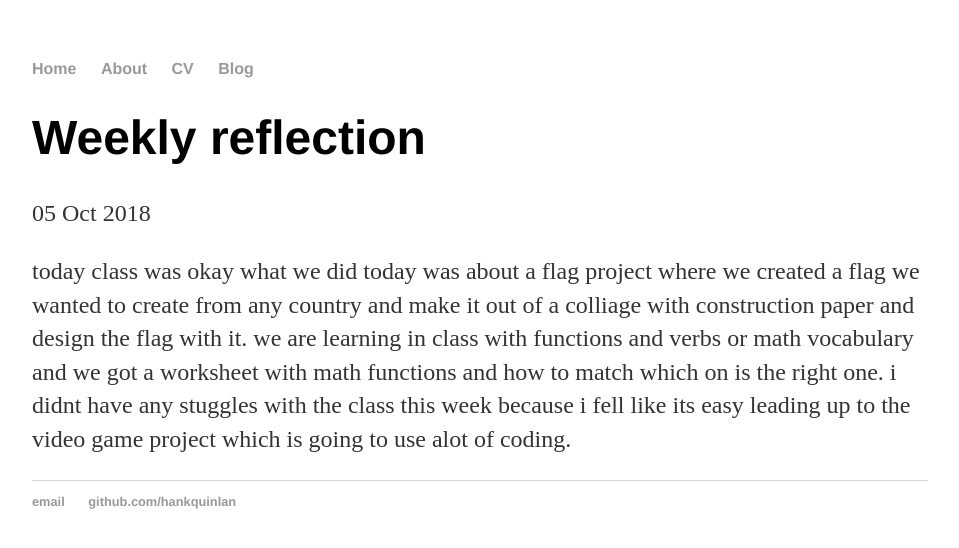
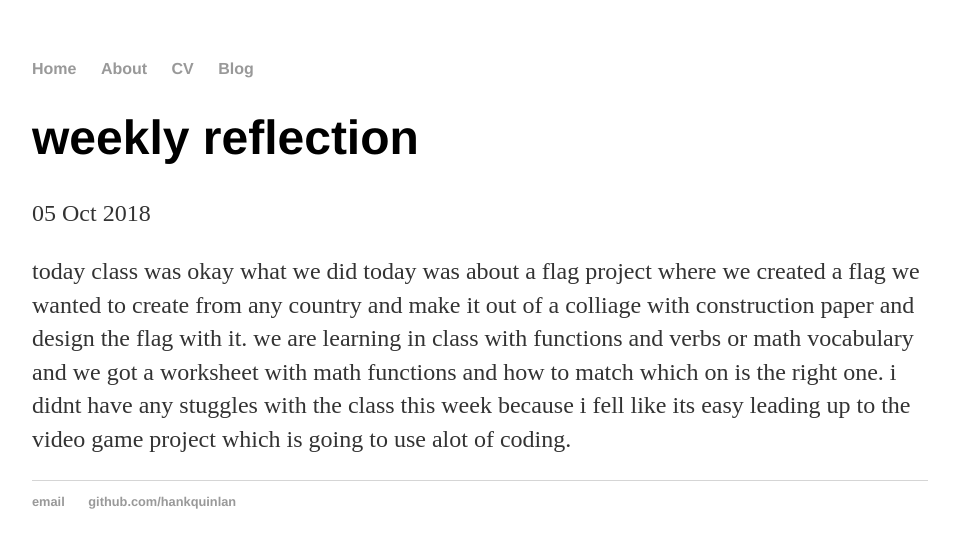
Before and after one commit to justinz6971/justinz6971.github.io, a Jekyll site: the page built from _posts/2018-10-5-weekly reflection.md, in a window 1280 px wide. Shown: the top 548 px of the page, without its empty margins (160-1119 px from the left). Built offline with Jekyll 4.4.1, drawn with Linux system fonts in a browser that asks for light colours; our own code applies the rules of GitHub Pages for plain Markdown files; part of the change alters nothing that is shown.

```diff
--- a/_posts/2018-10-5-weekly reflection.md
+++ b/_posts/2018-10-5-weekly reflection.md
@@ -1 +1,8 @@
+---
+layout: post
+title: "weekly reflection"
+date: 2018-10-05
+---
+
+
 today class was okay what we did today was about a flag project where we created a flag we wanted to create from any country and make it out of a colliage with construction paper and design the flag with it. we are learning in class with functions and verbs or math vocabulary and we got a worksheet with math functions and how to match which on is the right one. i didnt have any stuggles with the class this week because i fell like its easy leading up to the video game project which is going to use alot of coding.
```
